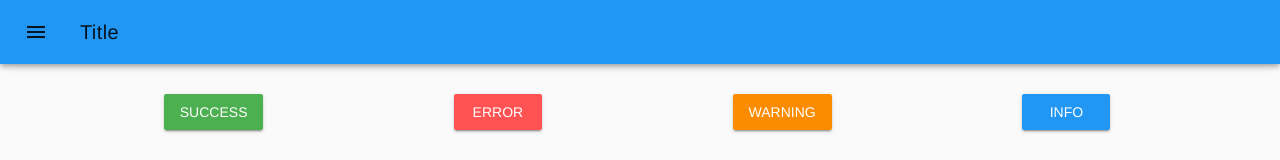
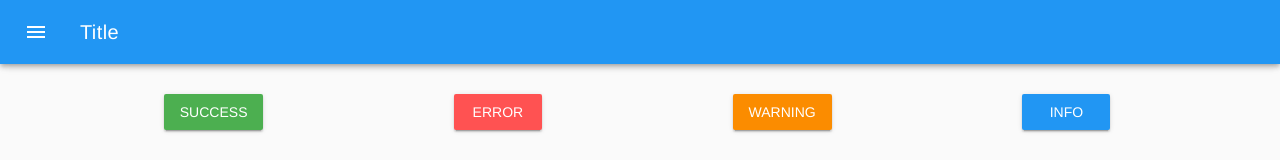
Before and after one commit to dy0110/vue-pwa, a Vue app: page /#/ in a window 1280 px wide. Shown: the top 160 px of the page. Built offline with nearby package versions, Linux system fonts and the light colour scheme.

Commit message:
サイドメニューの実装

```diff
--- a/src/components/NavMenu.vue
+++ b/src/components/NavMenu.vue
@@ -1,18 +1,47 @@
 <template>
-  <v-toolbar color="info">
-    <v-toolbar-side-icon></v-toolbar-side-icon>
-    <v-toolbar-title>Title</v-toolbar-title>
-    <v-spacer></v-spacer>
-    <v-toolbar-items class="hidden-sm-and-down">
-      <!-- <v-btn flat>Link One</v-btn>
-      <v-btn flat>Link Two</v-btn>
-      <v-btn flat>Link Three</v-btn> -->
-    </v-toolbar-items>
-  </v-toolbar>
+  <div id="navmenu">
+    <v-toolbar color="info">
+      <v-toolbar-side-icon class="white--text" @click.stop="drawer = !drawer"></v-toolbar-side-icon>
+      <v-toolbar-title class="white--text">Title</v-toolbar-title>
+      <v-spacer></v-spacer>
+    </v-toolbar>
+    <v-navigation-drawer v-model="drawer" absolute temporary>
+      <v-list class="pt-0" dense>
+        <v-list-tile></v-list-tile>
+        <v-list-tile>
+          <!-- <v-list-tile-action>
+            <v-icon>{{ item.icon }}</v-icon>
+          </v-list-tile-action>-->
+
+          <v-list-tile-content>
+            <v-list-tile-title>
+              <router-link class="title" to="/">Home</router-link>
+            </v-list-tile-title>
+          </v-list-tile-content>
+        </v-list-tile>
+        <v-list-tile>
+          <!-- <v-list-tile-action>
+            <v-icon>{{ item.icon }}</v-icon>
+          </v-list-tile-action>-->
+
+          <v-list-tile-content>
+            <v-list-tile-title>
+              <router-link class="title" to="/about">About</router-link>
+            </v-list-tile-title>
+          </v-list-tile-content>
+        </v-list-tile>
+      </v-list>
+    </v-navigation-drawer>
+  </div>
 </template>
 
 <script>
 export default {
- name: "NavMenu"
-}
+  name: "NavMenu",
+  data() {
+    return {
+      drawer: null
+    };
+  }
+};
 </script>
```
